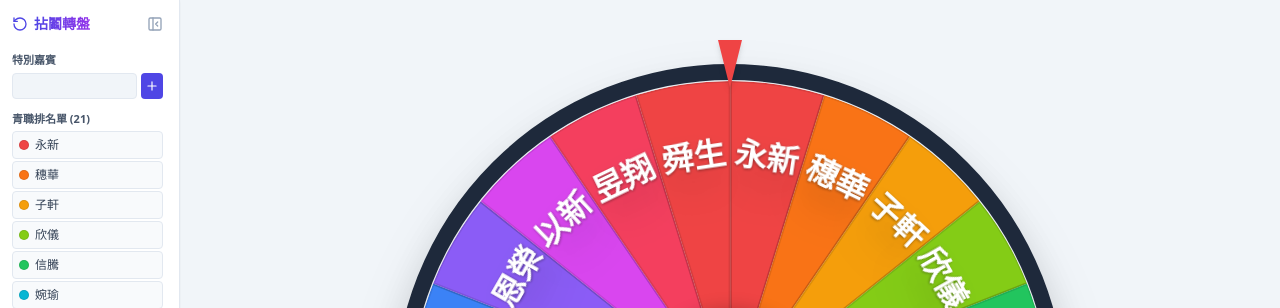
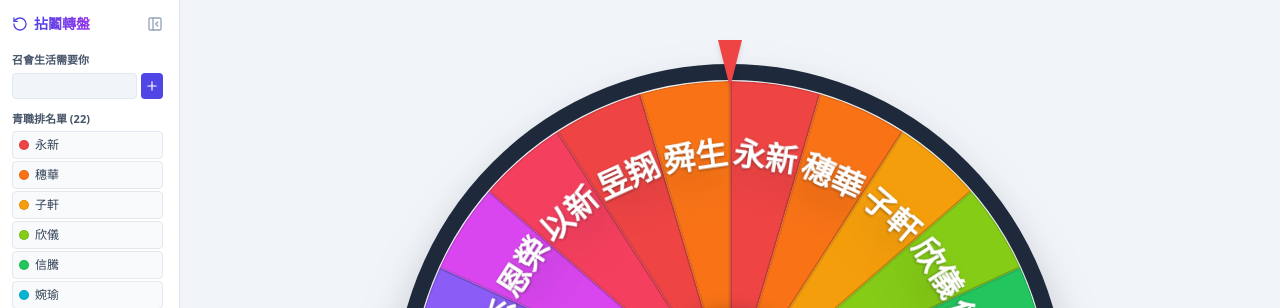
Before and after one commit to HowardTsai2025/castlots, a plain HTML site: page index.html in a window 1280 px wide. Shown: the top 308 px of the page. Drawn offline with nearby package versions, Linux system fonts and the light colour scheme.

Commit message:
Update index.html

```diff
--- a/index.html
+++ b/index.html
@@ -118,7 +118,7 @@
 
     <!-- Add Item Form (Compact) -->
     <form id="add-item-form" class="mb-3 pr-1">
-      <label class="block text-[11px] font-semibold text-slate-600 mb-1">特別嘉賓</label>
+      <label class="block text-[11px] font-semibold text-slate-600 mb-1">召會生活需要你</label>
       <div class="flex gap-1">
         <input
           type="text"
@@ -155,7 +155,7 @@
       '#d946ef', '#f43f5e'
     ];
 
-    const initialNames = ['永新', '穗華', '子軒', '欣儀', '信騰', '婉瑜', '明輝', '依倫', '敬凱', '瀚煜', '怡安', '佲雨', '宜彤', '家淇', '映涵', '浩宣', '鴻霖', '恩榮', '以新', '昱翔', '舜生'];
+    const initialNames = ['永新', '穗華', '子軒', '欣儀', '信騰', '婉瑜', '明輝', '依倫', '敬凱', '瀚煜', '怡安', '佲雨', '宜彤', '家淇', '映涵', '浩宣', '鴻霖', '品杰', '恩榮', '以新', '昱翔', '舜生'];
 
     let items = initialNames.map((text, i) => ({
       id: Date.now() + i,
```
